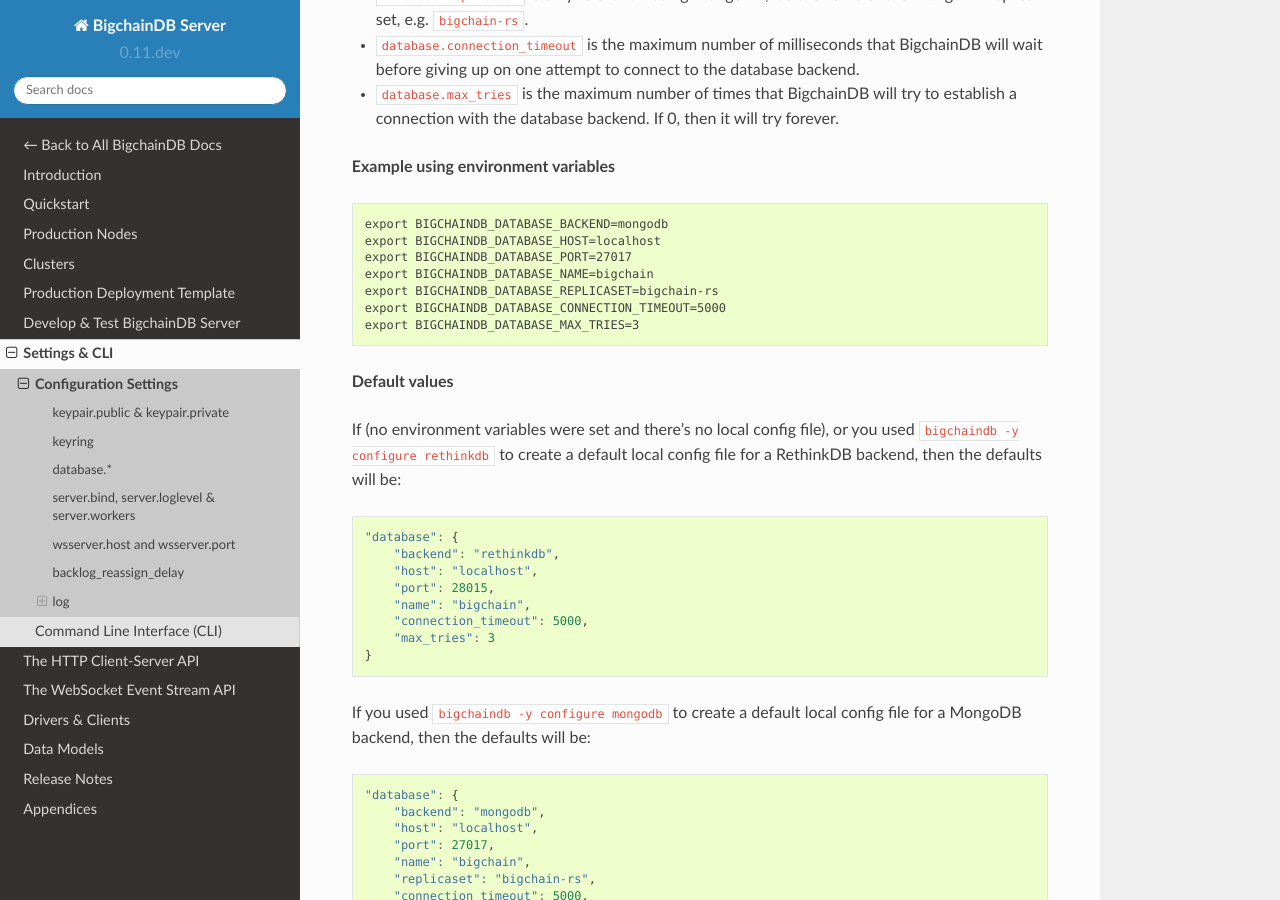
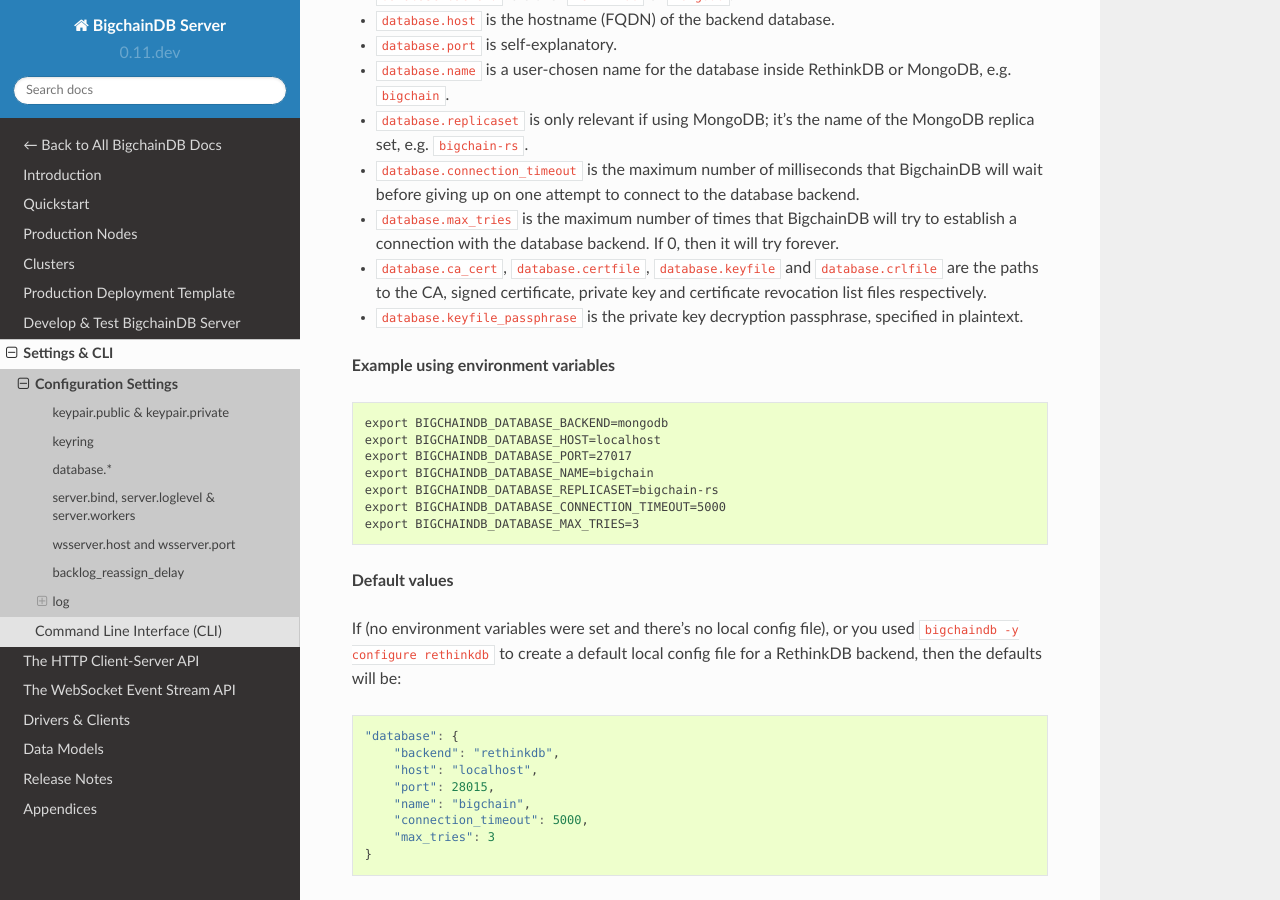
Before and after one commit to bigchaindb/bigchaindb, a Sphinx documentation site: the page built from docs/server/source/server-reference/configuration.md, in a window 1280 px wide and 900 px high, scrolled down 2823 px. Built offline with Sphinx 7.4.7 and the Read the Docs theme 2.0.0, drawn with Linux system fonts in a browser that asks for light colours; pages that are not in the unit, such as notebooks, are missing from menus; some of the changed text lies outside the part shown.

Commit message:
Update docs with TLS env variables

````diff
--- a/docs/server/source/server-reference/configuration.md
+++ b/docs/server/source/server-reference/configuration.md
@@ -36,6 +36,11 @@
 `BIGCHAINDB_LOG_FMT_CONSOLE`<br>
 `BIGCHAINDB_LOG_FMT_LOGFILE`<br>
 `BIGCHAINDB_LOG_GRANULAR_LEVELS`<br>
+`BIGCHAINDB_DATABASE_CA_CERT`<br>
+`BIGCHAINDB_DATABASE_CERTFILE`<br>
+`BIGCHAINDB_DATABASE_KEYFILE`<br>
+`BIGCHAINDB_DATABASE_KEYFILE_PASSPHRASE`<br>
+`BIGCHAINDB_DATABASE_CRLFILE`<br>
 
 The local config file is `$HOME/.bigchaindb` by default (a file which might not even exist), but you can tell BigchainDB to use a different file by using the `-c` command-line option, e.g. `bigchaindb -c path/to/config_file.json start`
 or using the `BIGCHAINDB_CONFIG_PATH` environment variable, e.g. `BIGHAINDB_CONFIG_PATH=.my_bigchaindb_config bigchaindb start`.
@@ -102,6 +107,8 @@
 * `database.replicaset` is only relevant if using MongoDB; it's the name of the MongoDB replica set, e.g. `bigchain-rs`.
 * `database.connection_timeout` is the maximum number of milliseconds that BigchainDB will wait before giving up on one attempt to connect to the database backend.
 * `database.max_tries` is the maximum number of times that BigchainDB will try to establish a connection with the database backend. If 0, then it will try forever.
+* `database.ca_cert`, `database.certfile`, `database.keyfile` and `database.crlfile` are the paths to the CA, signed certificate, private key and certificate revocation list files respectively.
+* `database.keyfile_passphrase` is the private key decryption passphrase, specified in plaintext.
 
 **Example using environment variables**
 ```text
````
